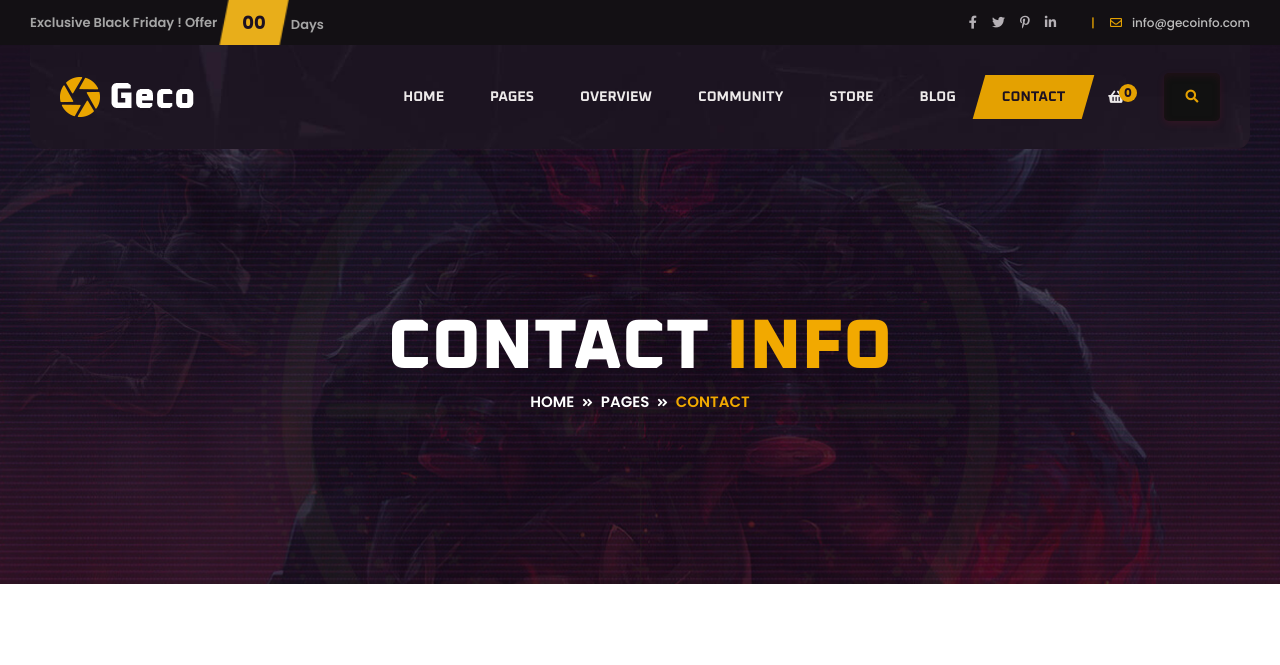
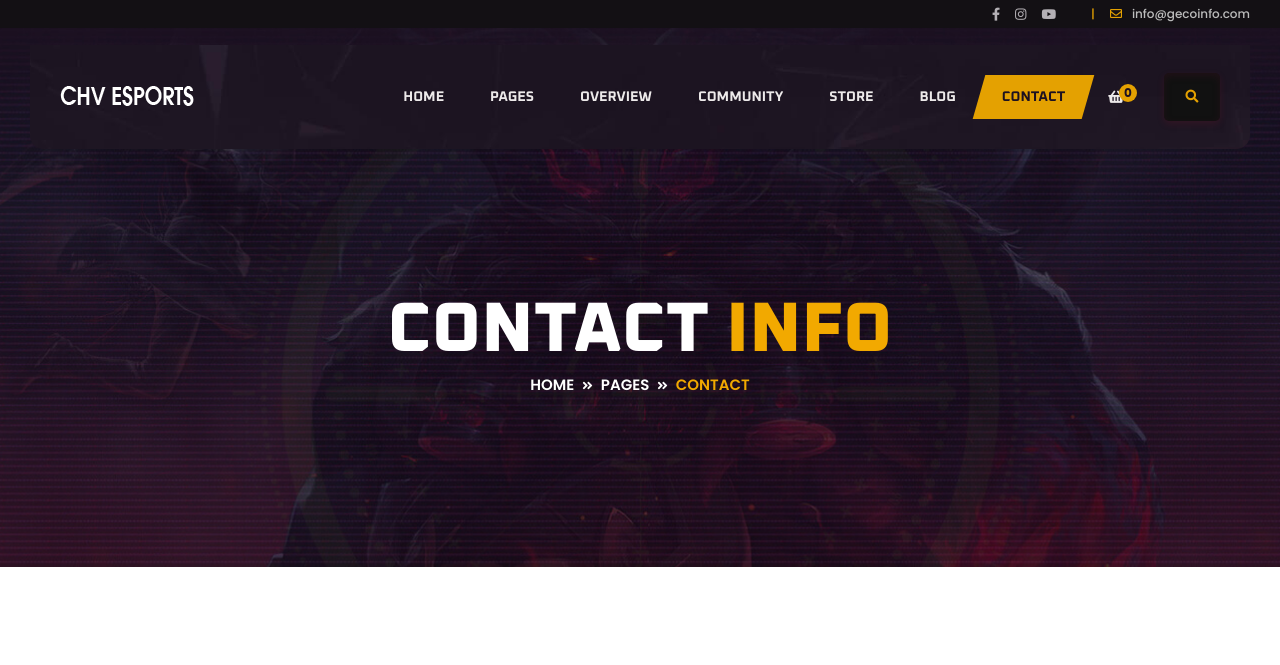
Before and after one commit to tuanpmse05986/chv.esports, a plain HTML site: page contact.html in a window 1280 px wide. Shown: the top 665 px of the page. Drawn offline with Linux system fonts and the light colour scheme; some packages are replaced by stand-ins of ours.

Commit message:
Update contact.html

```diff
--- a/contact.html
+++ b/contact.html
@@ -3,11 +3,11 @@
     <head>
         <meta charset="utf-8">
         <meta http-equiv="x-ua-compatible" content="ie=edge">
-        <title>Geco - eSports Gaming HTML5 Template</title>
+        <title>CHV Esports</title>
         <meta name="description" content="">
         <meta name="viewport" content="width=device-width, initial-scale=1">
 
-		<link rel="shortcut icon" type="image/x-icon" href="img/favicon.png">
+		<link rel="shortcut icon" type="image/x-icon" href="img/logo/Artboard 1 copy 3.png">
         <!-- Place favicon.ico in the root directory -->
 
 		<!-- CSS here -->
@@ -42,19 +42,19 @@
                 <div class="container-fluid s-container-full-padding">
                     <div class="row align-items-center">
                         <div class="col-lg-6 d-none d-lg-block">
-                            <div class="header-top-offer">
+                            <!-- <div class="header-top-offer">
                                 <p>Exclusive Black Friday ! Offer</p>
                                 <span class="coming-time" data-countdown="2021/3/15"></span>
-                            </div>
+                            </div> -->
                         </div>
                         <div class="col-lg-6">
                             <div class="header-top-right">
                                 <div class="header-social">
                                     <ul>
-                                        <li><a href="#"><i class="fab fa-facebook-f"></i></a></li>
-                                        <li><a href="#"><i class="fab fa-twitter"></i></a></li>
-                                        <li><a href="#"><i class="fab fa-pinterest-p"></i></a></li>
-                                        <li><a href="#"><i class="fab fa-linkedin-in"></i></a></li>
+                                        <li><a href="https://fb.com/chvesports"><i class="fab fa-facebook-f"></i></a></li>
+                                        <li><a href="https://www.instagram.com/chvesports/"><i class="fab fa-instagram"></i></a></li>
+                                        <li><a href="#"><i class="fab fa-youtube"></i></a></li>
+                                        <!-- <li><a href="#"><i class="fab fa-linkedin-in"></i></a></li> -->
                                     </ul>
                                 </div>
                                 <div class="header-top-action">
@@ -78,7 +78,7 @@
                             <div class="main-menu menu-style-two">
                                 <nav>
                                     <div class="logo">
-                                        <a href="index-2.html"><img src="img/logo/logo.png" alt="Logo"></a>
+                                        <a href="index-2.html"><img src="img/logo/CCC.png" alt="Logo"></a>
                                     </div>
                                     <div id="mobile-menu" class="navbar-wrap d-none d-lg-flex">
                                         <ul>
@@ -115,7 +115,7 @@
                                     <div class="header-action">
                                         <ul>
                                             <li class="header-shop-cart"><a href="#"><i class="fas fa-shopping-basket"></i><span>0</span></a>
-                                                <ul class="minicart">
+                                                <!-- <ul class="minicart">
                                                     <li class="d-flex align-items-start">
                                                         <div class="cart-img">
                                                             <a href="#">
@@ -151,7 +151,7 @@
                                                             <a class="red-color" href="checkout.html">Checkout</a>
                                                         </div>
                                                     </li>
-                                                </ul>
+                                                </ul> -->
                                             </li>
                                             <li class="header-search"><a href="#" data-toggle="modal" data-target="#search-modal"><i class="fas fa-search"></i></a></li>
                                         </ul>
```
